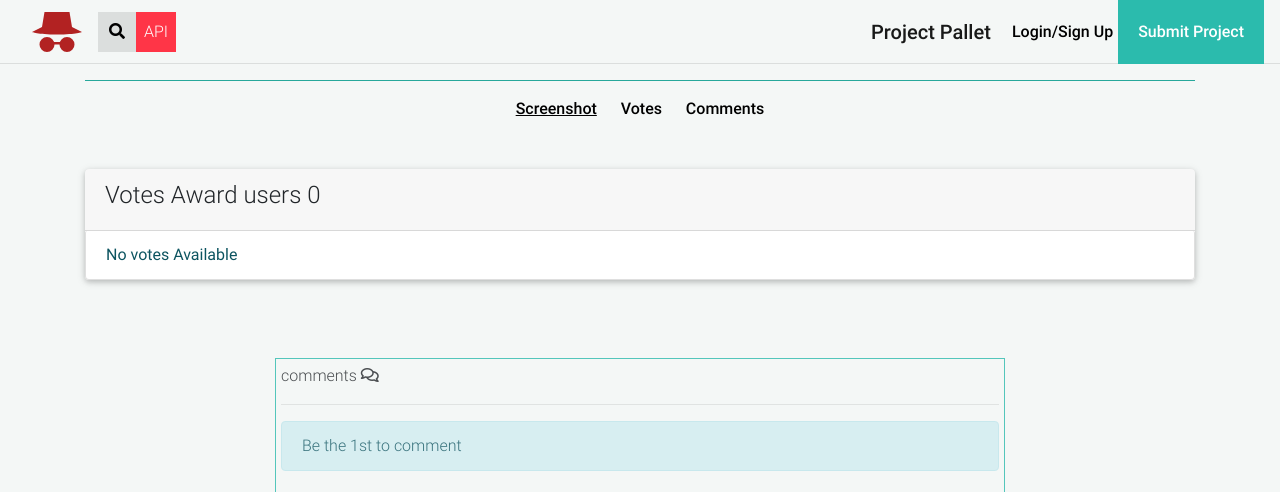
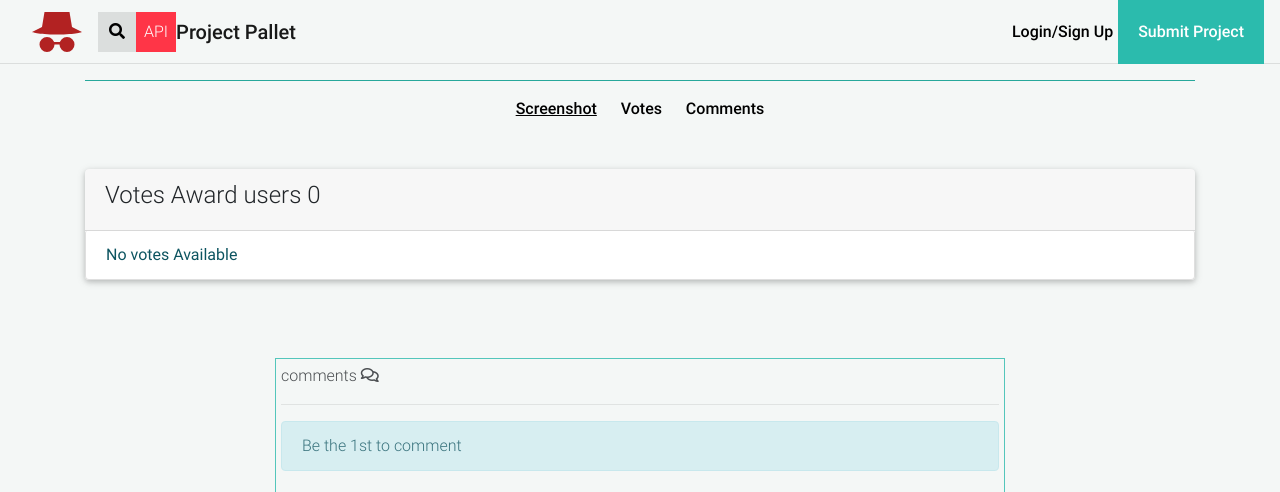
Before and after one commit to TechVictorKE/project-pallet, a Django app: page /project/1/ in a window 1280 px wide. Shown: the top 492 px of the page. Run offline with Django 3.2, Linux system fonts and the light colour scheme; data that the repository does not hold is empty; some libraries are stand-ins or nearby versions.

Commit message:
Changed title position

```diff
--- a/projectpallet/templates/navbar.html
+++ b/projectpallet/templates/navbar.html
@@ -17,9 +17,12 @@
         <a style="color:white"  href="{%url 'api'%}"  class="nav-link" >API<span class="sr-only">(current)</span></a>
 
       </li>
+      <li>
+        <a id="title" class="navbar-brand" href="/">Project Pallet</a>
+      </li>
 
     </ul>
-    <a id="title" class="navbar-brand" href="/">Project Pallet</a>
+
     {%if user.is_authenticated%}
     <a style="color:black;padding:10px"  href="{%url 'profile'%}"><i class="far fa-user"></i>{{user}}</a>
       {%else%}
```
